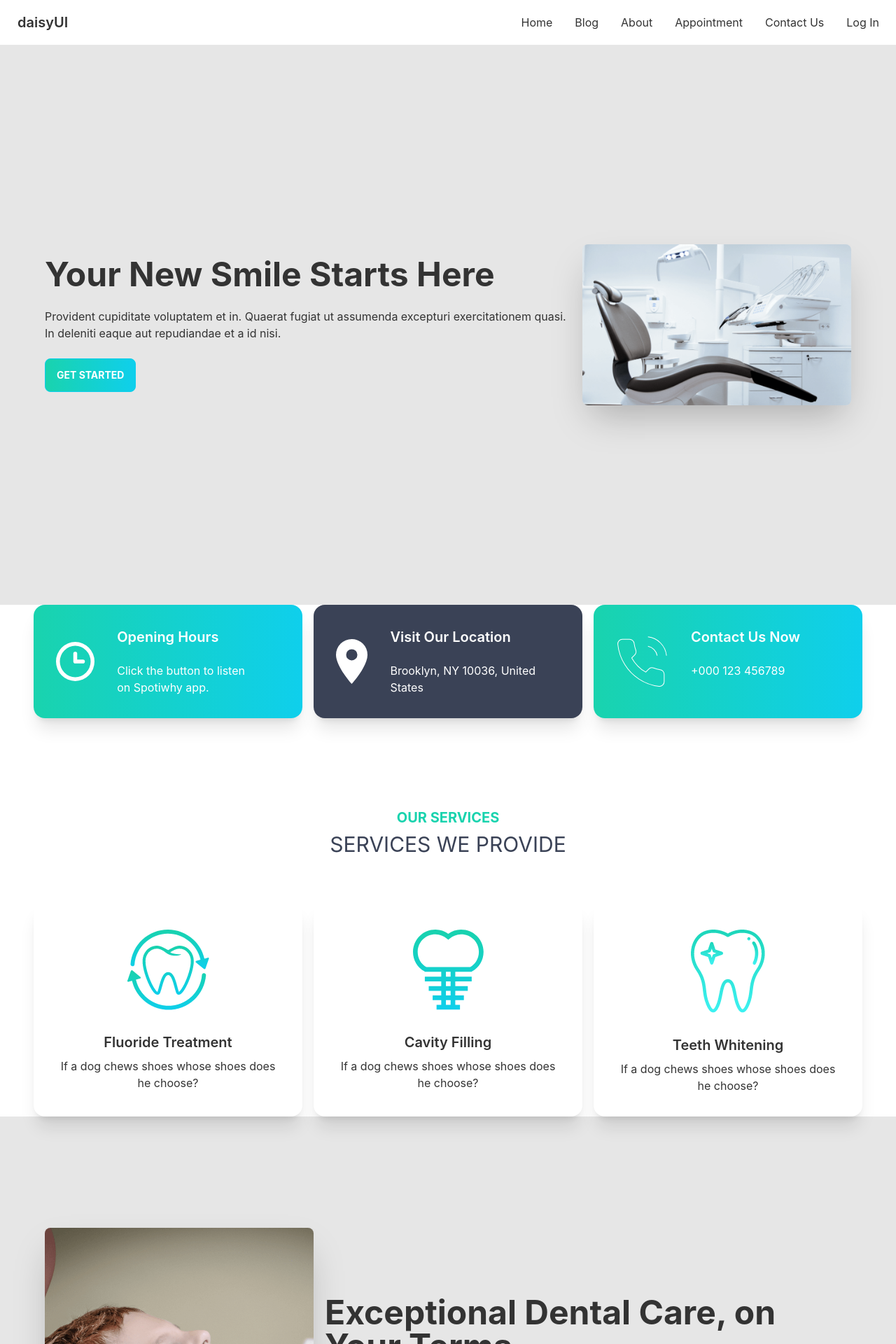
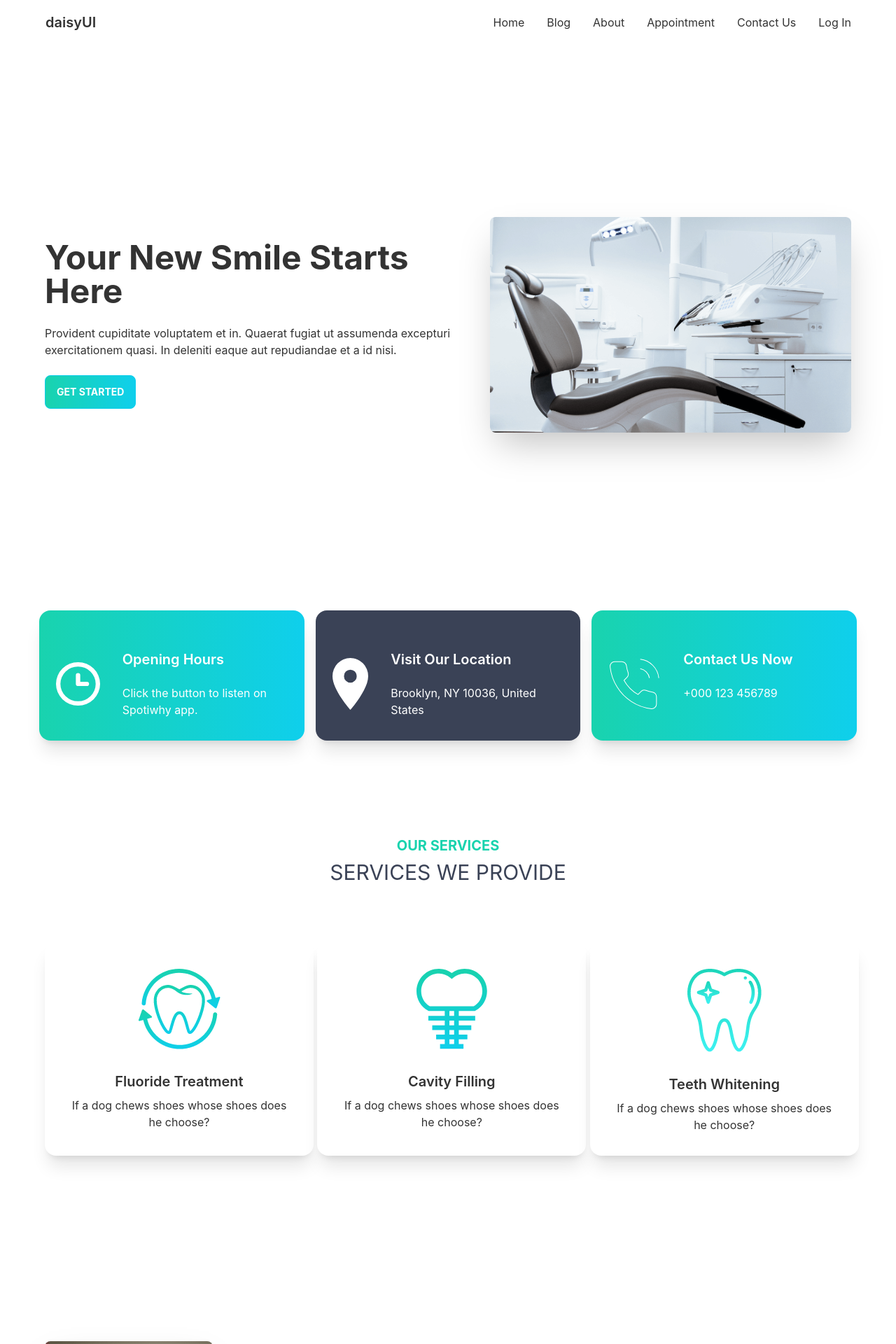
Before and after one commit to jhrhq/doctors-portal, a React (Create React App) app: page /home in a window 1280 px wide. Shown: the top 1920 px of the page at 70% size. Built offline with nearby package versions, Linux system fonts and the light colour scheme; what tailwindcss-gradient would draw is missing.

Commit message:
resposiveness to info card

```diff
--- a/src/Pages/Common/CommonBanner.js
+++ b/src/Pages/Common/CommonBanner.js
@@ -1,9 +1,9 @@
 const CommonHero = ({ image, flexProperty, children }) => {
   return (
-    <div className="hero min-h-screen bg-base-200 lg:px-12">
+    <div className="hero min-h-screen bg-base-100  ">
       <div className={`hero-content flex-col ${flexProperty}`}>
         <div className="">
-          <img src={image} className="max-w-sm rounded-lg shadow-2xl" alt="" />
+          <img src={image} className="w-full rounded-lg shadow-2xl" alt="" />
         </div>
         <div className="">{children}</div>
       </div>
--- a/src/Pages/Home/HeroBanner.js
+++ b/src/Pages/Home/HeroBanner.js
@@ -3,7 +3,7 @@ import CommonBanner from "../Common/CommonBanner";
 import CommonButton from "../Common/CommonButton";
 const Banner = () => {
   return (
-    <CommonBanner image={chair} flexProperty={"lg:flex-row-reverse"}>
+    <CommonBanner image={chair} flexProperty={"md:flex-row-reverse"}>
       <h1 className="text-5xl font-bold">Your New Smile Starts Here</h1>
       <p className="py-6">
         Provident cupiditate voluptatem et in. Quaerat fugiat ut assumenda
--- a/src/Pages/Home/Home.js
+++ b/src/Pages/Home/Home.js
@@ -6,13 +6,13 @@ import Service from "./Service";
 
 const Home = () => {
   return (
-    <>
+    <div className="lg:px-12">
       <HeroBanner />
       <Info />
       <Service />
       <MiddleBanner />
       <AppointmentBanner />
-    </>
+    </div>
   );
 };
 
--- a/src/Pages/Home/Info.js
+++ b/src/Pages/Home/Info.js
@@ -4,7 +4,7 @@ import phone from "../../assets/icons/phone.svg";
 import InfoCards from "./InfoCards/InfoCards";
 const Info = () => {
   return (
-    <div className="lg:px-12 grid md:grid-cols-3 lg:grid-cols-3 gap-4">
+    <div className="grid p-4 md:grid-cols-3  md:p-2 lg:grid-cols-3 gap-4">
       <InfoCards
         image={watch}
         bgColor={"bg-gradient-to-r from-secondary to-primary bg-gradient-90"}
--- a/src/Pages/Home/InfoCards/InfoCards.js
+++ b/src/Pages/Home/InfoCards/InfoCards.js
@@ -1,6 +1,8 @@
 const InfoCards = ({ image, bgColor, children }) => {
   return (
-    <div className={`card lg:card-side shadow-xl ${bgColor}  text-white px-8`}>
+    <div
+      className={`card  shadow-xl ${bgColor} pt-6  text-white md:px-0  lg:pl-6 lg:card-side`}
+    >
       <figure>
         <img src={image} alt="Album" />
       </figure>
--- a/src/Pages/Home/MiddleBanner.js
+++ b/src/Pages/Home/MiddleBanner.js
@@ -3,7 +3,7 @@ import CommonBanner from "../Common/CommonBanner";
 import CommonButton from "../Common/CommonButton";
 const MiddleBanner = () => {
   return (
-    <CommonBanner image={treatment} flexProperty={"lg:flex-row "}>
+    <CommonBanner image={treatment} flexProperty={"md:flex-row"}>
       <h1 className="text-5xl font-bold">
         Exceptional Dental Care, on Your Terms
       </h1>
--- a/src/Pages/Home/Service.js
+++ b/src/Pages/Home/Service.js
@@ -8,7 +8,7 @@ const Service = () => {
     <>
       <SectionDivider></SectionDivider>
 
-      <div className="grid md:grid-cols-3 gap-4 lg:px-12">
+      <div className="grid p-4 grid-cols-1 md:grid-cols-2 lg:grid-cols-3   gap-4 ">
         <ServiceCards image={flouride}>
           <h2 className="card-title">Fluoride Treatment</h2>
           <p>If a dog chews shoes whose shoes does he choose?</p>
--- a/src/Pages/Home/ServiceCards/ServiceCards.js
+++ b/src/Pages/Home/ServiceCards/ServiceCards.js
@@ -1,8 +1,8 @@
 const ServiceCards = ({ image, children }) => {
   return (
-    <div className="card w-96 bg-base-100 shadow-xl">
+    <div className="card md:w-96 bg-base-100 shadow-xl">
       <figure className="px-10 pt-10">
-        <img src={image} alt="Shoes" className="rounded-xl" />
+        <img src={image} alt="Shoes" className="rounded-xl " />
       </figure>
       <div className="card-body items-center text-center">{children}</div>
     </div>
--- a/src/Pages/Shared/Navbar.js
+++ b/src/Pages/Shared/Navbar.js
@@ -25,7 +25,7 @@ const Navbar = () => {
     </>
   );
   return (
-    <div className="navbar bg-base-100">
+    <div className="navbar bg-base-100 lg:px-12">
       <div className="navbar-start">
         <div className="dropdown">
           <label tabIndex="0" className="btn btn-ghost lg:hidden">
```
